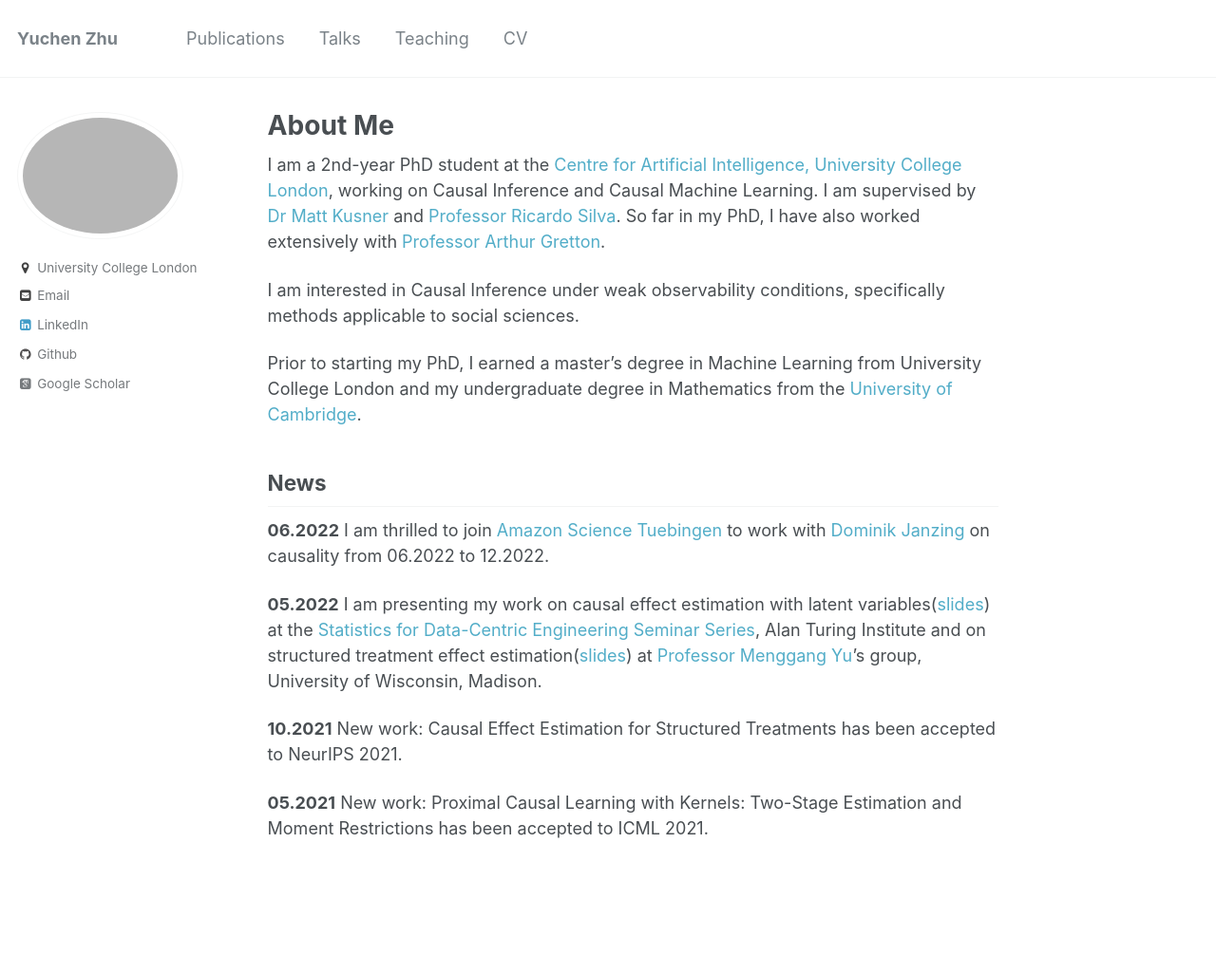
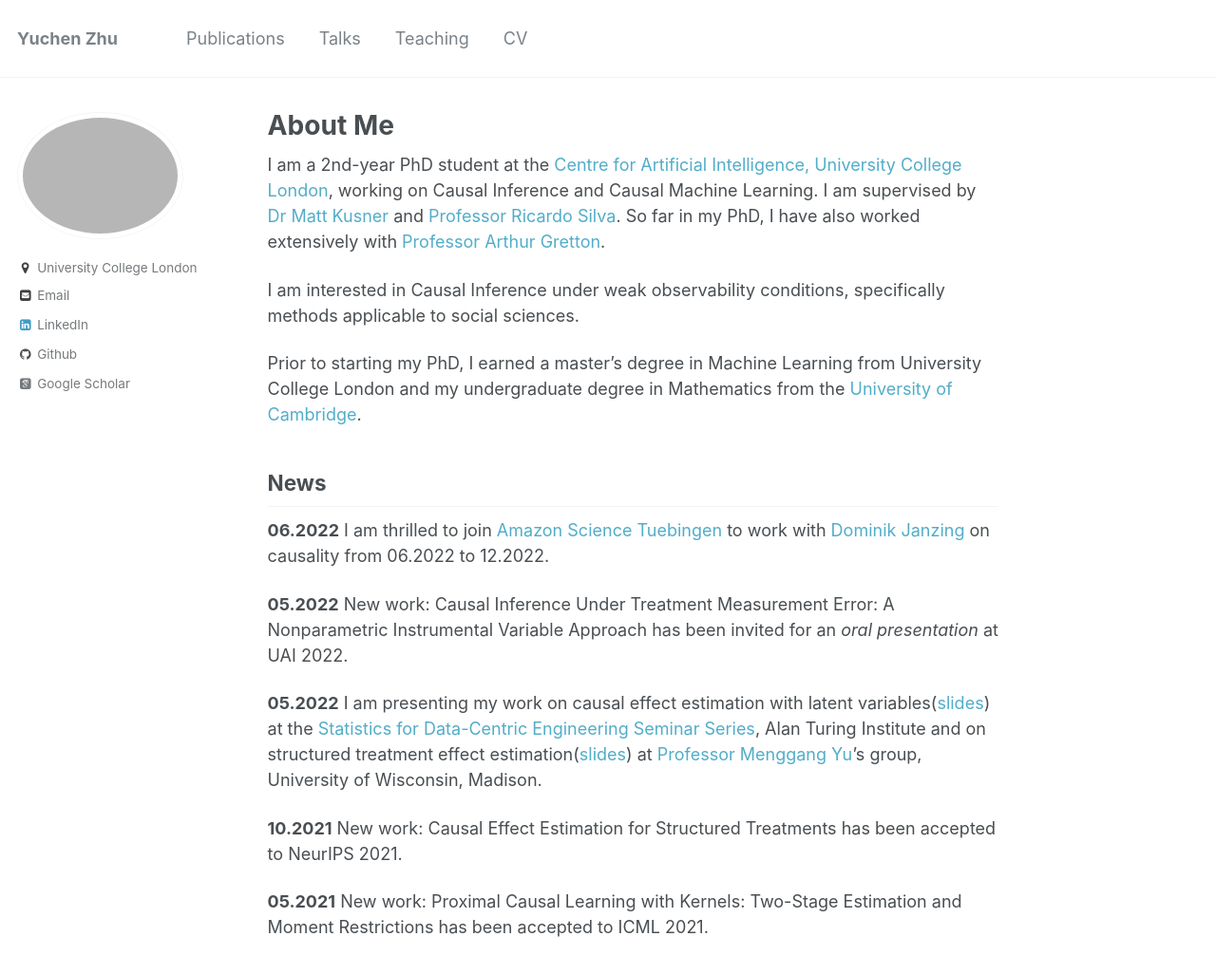
Before and after one commit to yuchen-zhu/yuchen-zhu.github.io, a Jekyll site: the page built from _pages/about.md, in a window 1280 px wide and 1040 px high. Shown: the top 1026 px of the window at 95% size. Built offline with Jekyll 4.4.1, drawn with Linux system fonts in a browser that asks for light colours; some web fonts are replaced.

Commit message:
just editing

```diff
--- a/_pages/about.md
+++ b/_pages/about.md
@@ -18,6 +18,8 @@ Prior to starting my PhD, I earned a master's degree in Machine Learning from Un
 
 **06.2022** I am thrilled to join [Amazon Science Tuebingen](https://www.amazon.science/locations/tubingen) to work with [Dominik Janzing](https://janzing.github.io) on causality from 06.2022 to 12.2022.
 
+**05.2022** New work: Causal Inference Under Treatment Measurement Error: A Nonparametric Instrumental Variable Approach has been invited for an *oral presentation* at UAI 2022.
+
 **05.2022** I am presenting my work on causal effect estimation with latent variables([slides](https://yuchen-zhu.github.io/files/S-DCE-talk.pdf)) at the [Statistics for Data-Centric Engineering Seminar Series](https://sites.google.com/view/dce-reading-group), Alan Turing Institute and on structured treatment effect estimation([slides](https://yuchen-zhu.github.io/files/SIN-uwmadison.pdf)) at [Professor Menggang Yu](https://biostat.wiscweb.wisc.edu/staff/yu-menggang/)'s group, University of Wisconsin, Madison.
 
 **10.2021** New work: Causal Effect Estimation for Structured Treatments has been accepted to NeurIPS 2021.
```
